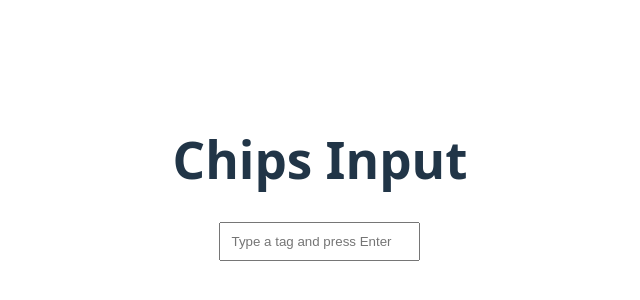
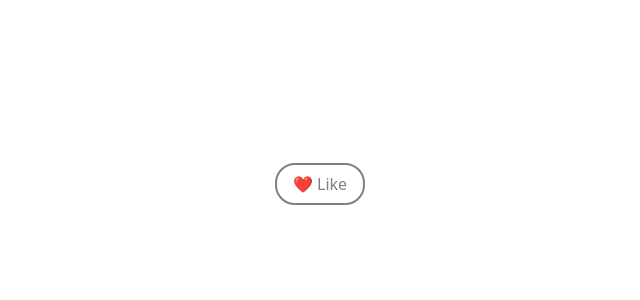
Before and after one commit to Khusbu853/ReactJs-Machine-Coding-Practice, a React (Vite) app: page / in a window 1280 px wide. Shown: the part 216-516 px from the top of the page, without its empty margins (320-960 px from the left). Built offline with nearby package versions, Linux system fonts and the light colour scheme.

Commit message:
like button

```diff
--- a/src/App.jsx
+++ b/src/App.jsx
@@ -1,11 +1,13 @@
 import './App.css'
 import ChipsInput from './component/ChipsInput'
+import LikeButton from './component/LikeButton'
 
 function App() {
 
   return (
     <div>
-      <ChipsInput/>
+      {/* <ChipsInput/> */}
+      <LikeButton/>
     </div>
   )
 }
--- /dev/null
+++ b/src/component/LikeButton.jsx
@@ -0,0 +1,27 @@
+import React, { useState } from 'react';
+
+function LikeButton() {
+  const [isClick, setIsClick] = useState(false);
+  const [isHover, setIsHover] = useState(false);
+
+  return (
+    <button
+      style={{
+        border: isHover ? '2px solid red' : '2px solid gray',
+        color: isHover ? 'red' : isClick ? 'white' : 'gray',
+        background: isClick ? 'red' : 'white',
+        borderRadius: '20px',
+        padding: '8px 16px',
+        cursor: 'pointer',
+        fontSize: '16px',
+      }}
+      onMouseEnter={() => setIsHover(true)}
+      onMouseLeave={() => setIsHover(false)}
+      onClick={() => setIsClick((prev) => !prev)}
+    >
+      {isClick ? '🤍 Like' : '❤️ Like'}
+    </button>
+  );
+}
+
+export default LikeButton;
```
